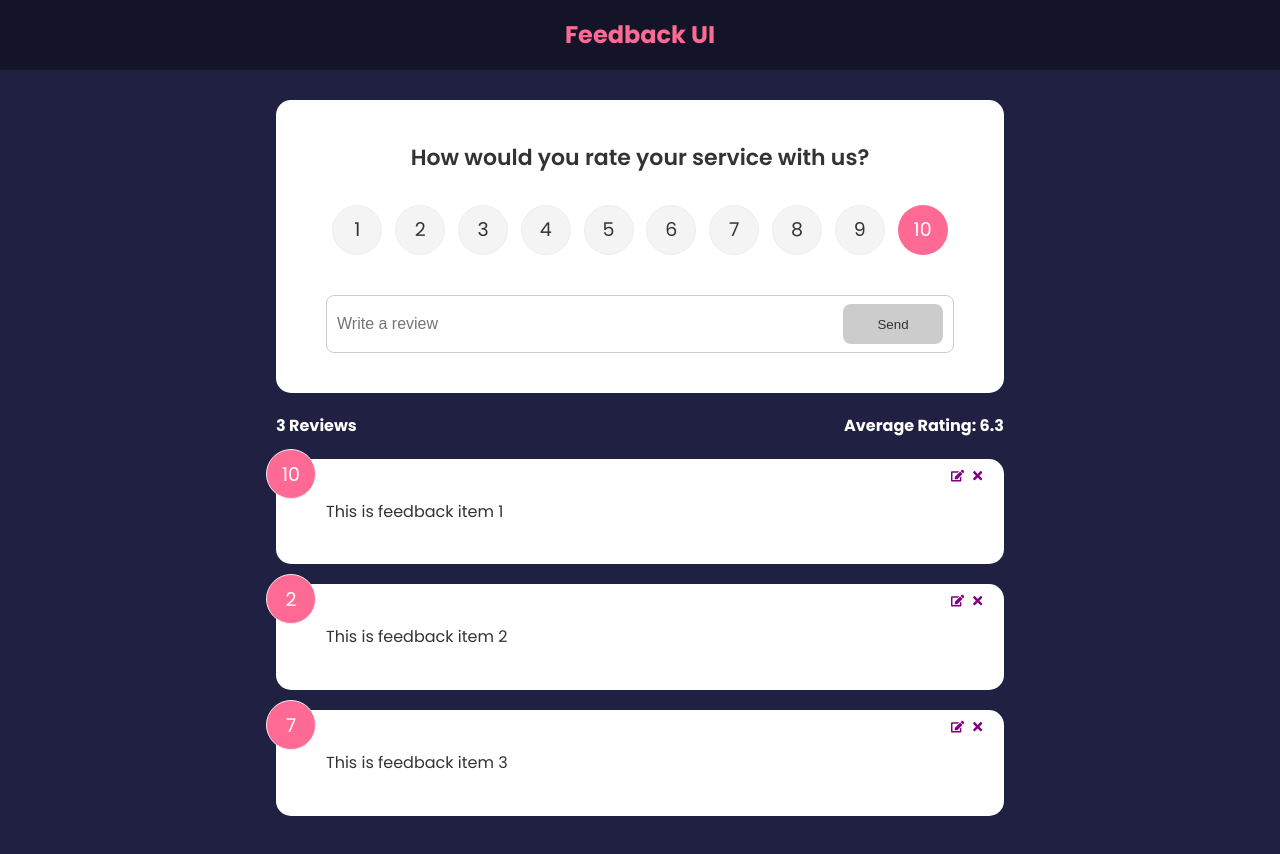
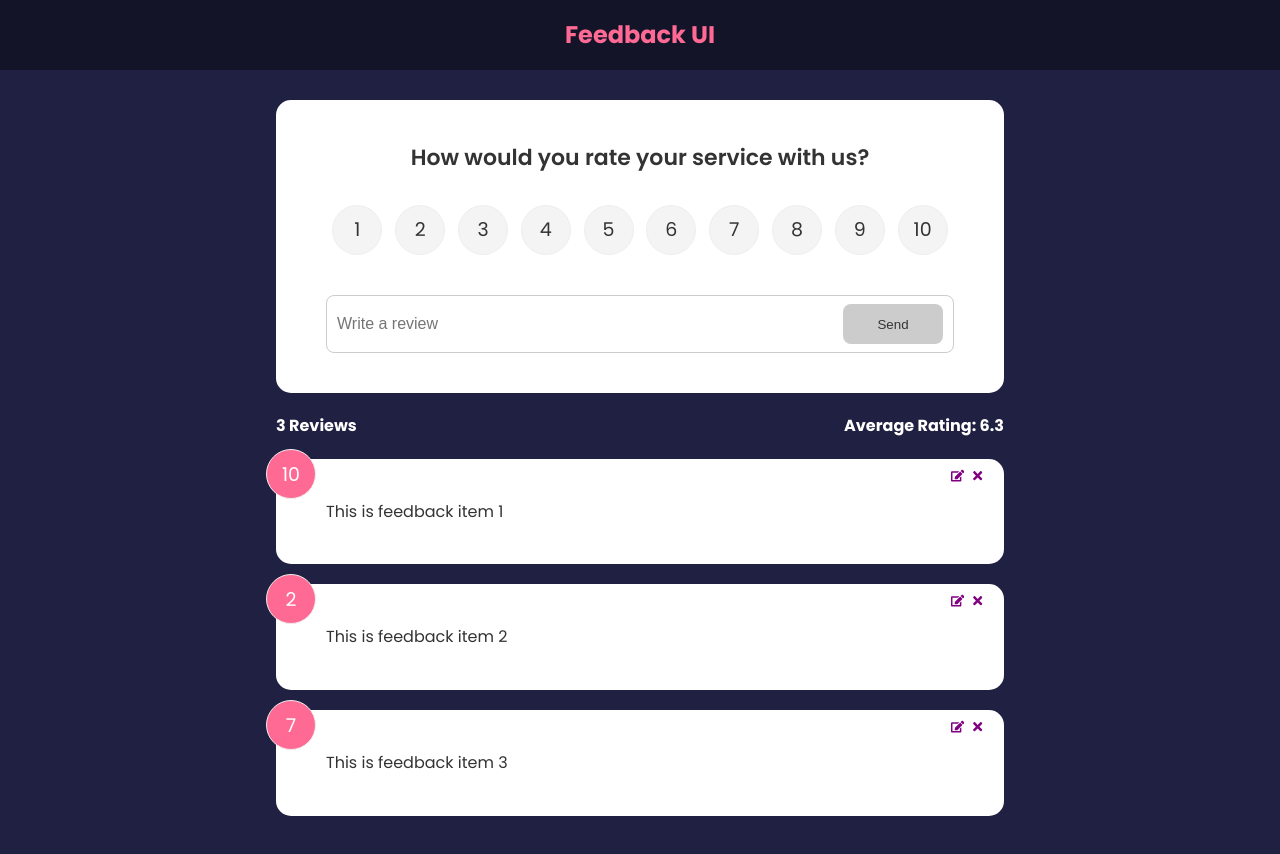
Before and after one commit to jeremyteurterie/feedback-app, a React (Vite) app: page / in a window 1280 px wide. Shown: the top 854 px of the page. Built offline with nearby package versions, Linux system fonts and the light colour scheme; some icons are missing; the HTML template or start-up script is replaced by a standard one.

Commit message:
:sparkles: Side effects with useeffect

```diff
--- a/src/components/FeedbackForm.jsx
+++ b/src/components/FeedbackForm.jsx
@@ -1,4 +1,4 @@
-import { useState, useContext } from 'react';
+import { useState, useContext, useEffect } from 'react';
 import Card from './shared/Card';
 import Button from './shared/Button';
 import RatingSelect from './RatingSelect';
@@ -10,7 +10,15 @@
   const [btnDisabled, setBtnDisabled] = useState(true);
   const [message, setMessage] = useState('');
 
-  const { addFeedback } = useContext(FeedbackContext);
+  const { addFeedback, feedbackEdit } = useContext(FeedbackContext);
+
+  useEffect(() => {
+    if (feedbackEdit.edit === true) {
+      setBtnDisabled(false);
+      setText(feedbackEdit.item.text);
+      setRating(feedbackEdit.item.rating);
+    }
+  }, [feedbackEdit]);
 
   const handleTextChange = (e) => {
     if (e.target.value === '') {
--- a/src/components/RatingSelect.jsx
+++ b/src/components/RatingSelect.jsx
@@ -1,7 +1,14 @@
-import { useState } from 'react';
+import { useState, useContext, useEffect } from 'react';
+import FeedbackContext from '../context/FeedbackContext';
 
 function RatingSelect({ select }) {
   const [selected, setSelected] = useState(10);
+
+  const { feedbackEdit } = useContext(FeedbackContext);
+
+  useEffect(() => {
+    setSelected(feedbackEdit.item.rating);
+  }, [feedbackEdit]);
 
   const handleChange = (e) => {
     setSelected(+e.currentTarget.value);
--- a/src/context/FeedbackContext.jsx
+++ b/src/context/FeedbackContext.jsx
@@ -49,7 +49,13 @@
 
   return (
     <FeedbackContext.Provider
-      value={{ feedback, deleteFeedback, addFeedback, editFeedback }}
+      value={{
+        feedback,
+        deleteFeedback,
+        addFeedback,
+        editFeedback,
+        feedbackEdit,
+      }}
     >
       {children}
     </FeedbackContext.Provider>
```
